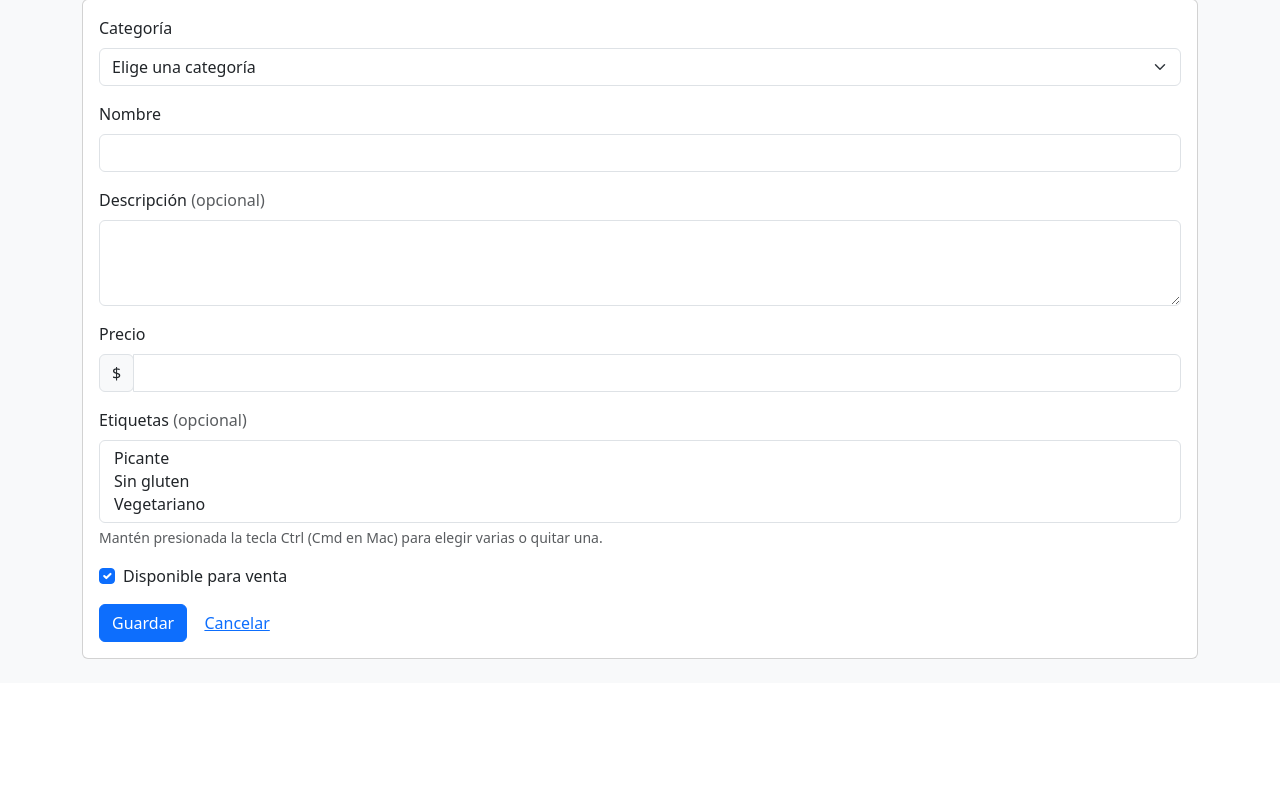
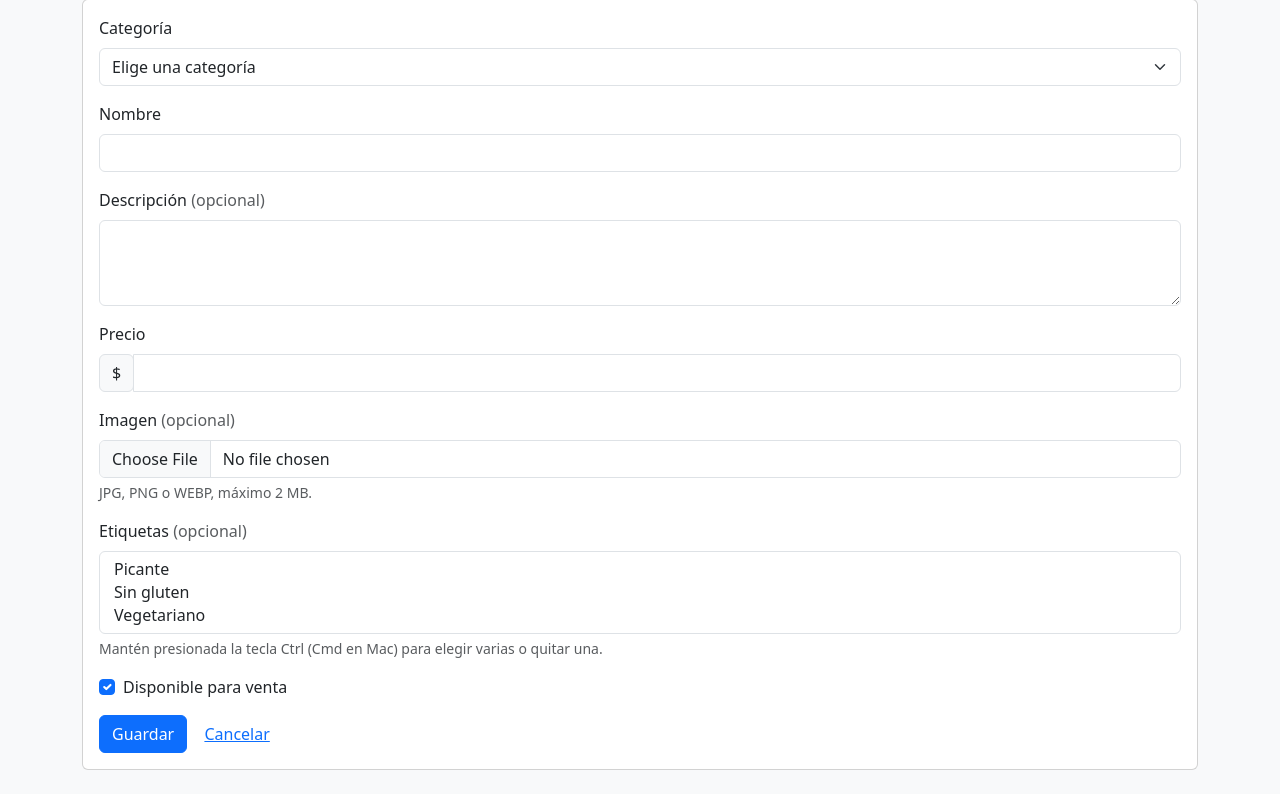
Before and after one commit to jpq0491-a11y/tienda_comida_pedidos_land, a Laravel app: page /admin/productos/create in a window 1280 px wide. Shown: the part 139-933 px from the top of the page. Before the commit the page ends 798 px from the top, so only its background shows below. Run offline with Laravel 12, Linux system fonts and the light colour scheme; a user stored in the database is signed in; data comes from the database, SQL or seed files in the repository.

Commit message:
Agrega subida de imagen de producto

```diff
--- a/app/Http/Controllers/ProductoController.php
+++ b/app/Http/Controllers/ProductoController.php
@@ -7,6 +7,7 @@ use App\Http\Requests\UpdateProductoRequest;
 use App\Models\Categoria;
 use App\Models\Etiqueta;
 use App\Models\Producto;
+use Illuminate\Support\Facades\Storage;
 
 class ProductoController extends Controller
 {
@@ -30,8 +31,16 @@ class ProductoController extends Controller
 
     public function store(StoreProductoRequest $request)
     {
-        // 'etiquetas' no es columna de productos: se guarda aparte en la tabla pivote
-        $producto = Producto::create($request->safe()->except('etiquetas'));
+        // 'etiquetas' no es columna de productos (va en la pivote) y 'imagen' llega como archivo, no como texto
+        $datos = $request->safe()->except(['etiquetas', 'imagen']);
+
+        if ($request->hasFile('imagen')) {
+            // store() pone un nombre aleatorio y la extensión según el contenido; regresa la ruta relativa
+            // (ej. productos/kD9fXq2LmZ.jpg), que es lo que se guarda en la BD
+            $datos['imagen'] = $request->file('imagen')->store('productos', 'public');
+        }
+
+        $producto = Producto::create($datos);
 
         // attach agrega las filas en etiqueta_producto (el producto es nuevo, no tiene ninguna)
         $producto->etiquetas()->attach($request->validated('etiquetas', []));
@@ -50,7 +59,19 @@ class ProductoController extends Controller
 
     public function update(UpdateProductoRequest $request, Producto $producto)
     {
-        $producto->update($request->safe()->except('etiquetas'));
+        $datos = $request->safe()->except(['etiquetas', 'imagen']);
+
+        // Si no suben imagen nueva, se conserva la que ya tenía
+        if ($request->hasFile('imagen')) {
+            // Se borra la anterior para no dejar un archivo huérfano en el disco
+            if ($producto->imagen) {
+                Storage::disk('public')->delete($producto->imagen);
+            }
+
+            $datos['imagen'] = $request->file('imagen')->store('productos', 'public');
+        }
+
+        $producto->update($datos);
 
         // sync deja exactamente las etiquetas elegidas: agrega las nuevas y quita las desmarcadas.
         // Si no se elige ninguna, el select no manda nada y [] quita todas.
@@ -62,7 +83,8 @@ class ProductoController extends Controller
 
     public function destroy(Producto $producto)
     {
-        // Soft delete: el producto deja de verse, pero sigue en la tabla para los pedidos anteriores
+        // Soft delete: el producto deja de verse, pero sigue en la tabla para los pedidos anteriores.
+        // La imagen NO se borra: si el producto se restaura, debe seguir teniendo su foto.
         $producto->delete();
 
         return redirect()->route('admin.productos.index')
--- a/resources/views/admin/productos/_formulario.blade.php
+++ b/resources/views/admin/productos/_formulario.blade.php
@@ -45,6 +45,29 @@
 </div>
 
 <div class="mb-3">
+    <label for="imagen" class="form-label">Imagen <span class="text-muted">(opcional)</span></label>
+    @if ($producto->imagen)
+        {{-- Vista previa de la imagen actual (solo al editar) --}}
+        <div class="mb-2">
+            <img src="{{ Storage::url($producto->imagen) }}" alt="Imagen actual de {{ $producto->nombre }}"
+                class="img-thumbnail" style="max-width: 200px; max-height: 200px;">
+        </div>
+    @endif
+    {{-- accept solo filtra el selector del navegador; la validación real está en el Form Request --}}
+    <input type="file" id="imagen" name="imagen" accept=".jpg,.jpeg,.png,.webp"
+        class="form-control @error('imagen') is-invalid @enderror">
+    <div class="form-text">
+        JPG, PNG o WEBP, máximo 2 MB.
+        @if ($producto->imagen)
+            Si eliges otra, reemplaza a la actual.
+        @endif
+    </div>
+    @error('imagen')
+        <div class="invalid-feedback">{{ $message }}</div>
+    @enderror
+</div>
+
+<div class="mb-3">
     <label for="etiquetas" class="form-label">Etiquetas <span class="text-muted">(opcional)</span></label>
     {{-- name="etiquetas[]": los corchetes hacen que lleguen como arreglo --}}
     <select id="etiquetas" name="etiquetas[]" multiple size="{{ max(3, min($etiquetas->count(), 6)) }}"
--- a/resources/views/admin/productos/crear.blade.php
+++ b/resources/views/admin/productos/crear.blade.php
@@ -5,7 +5,8 @@
         <div class="card-body">
             <x-errores-formulario />
 
-            <form action="{{ route('admin.productos.store') }}" method="POST">
+            <form action="{{ route('admin.productos.store') }}" method="POST" enctype="multipart/form-data">
+                {{-- enctype es obligatorio para mandar archivos; sin él solo llega el nombre --}}
                 @csrf
                 @include('admin.productos._formulario')
 
--- a/resources/views/admin/productos/editar.blade.php
+++ b/resources/views/admin/productos/editar.blade.php
@@ -5,7 +5,8 @@
         <div class="card-body">
             <x-errores-formulario />
 
-            <form action="{{ route('admin.productos.update', $producto) }}" method="POST">
+            <form action="{{ route('admin.productos.update', $producto) }}" method="POST" enctype="multipart/form-data">
+                {{-- enctype es obligatorio para mandar archivos; sin él solo llega el nombre --}}
                 @csrf
                 @method('PUT')
                 @include('admin.productos._formulario')
```
Also changed, not shown: app/Http/Requests/StoreProductoRequest.php (+9 -0 lines), app/Http/Requests/UpdateProductoRequest.php (+9 -0 lines), resources/views/admin/productos/index.blade.php (+13 -1 lines).
